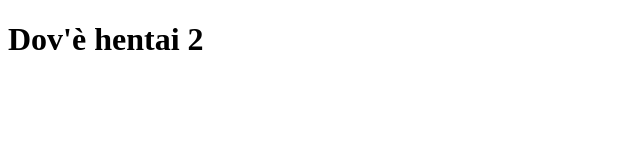
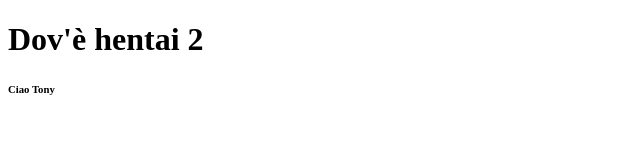
Before and after one commit to BBicchio/sampower.it, a plain HTML site: page index.html in a window 1280 px wide. Shown: the full height of the page, 0-640 px from the left. Drawn offline with Linux system fonts and the light colour scheme.

Commit message:
Update index.html

```diff
--- a/index.html
+++ b/index.html
@@ -3,6 +3,7 @@
 <head>
   <title>Sam Power</title>
   <h1>Dov'è hentai 2</h1>
+  <h6>Ciao Tony</h6>
 </head>
 <body>
 </body>
```
